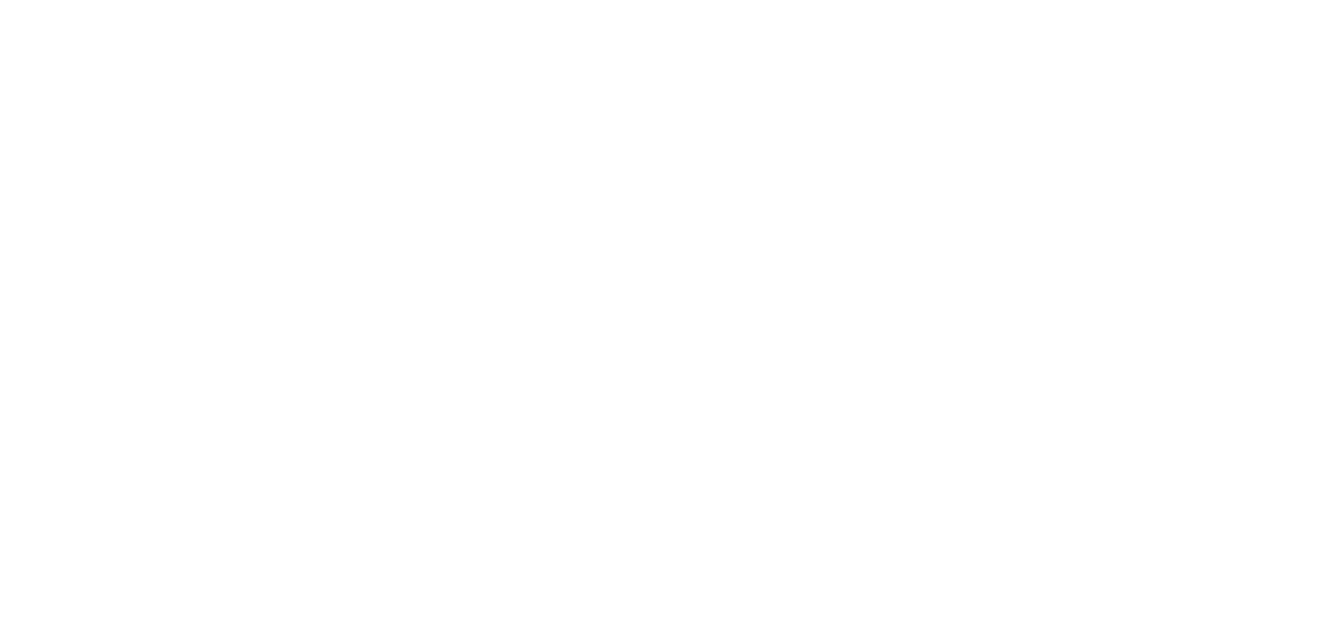
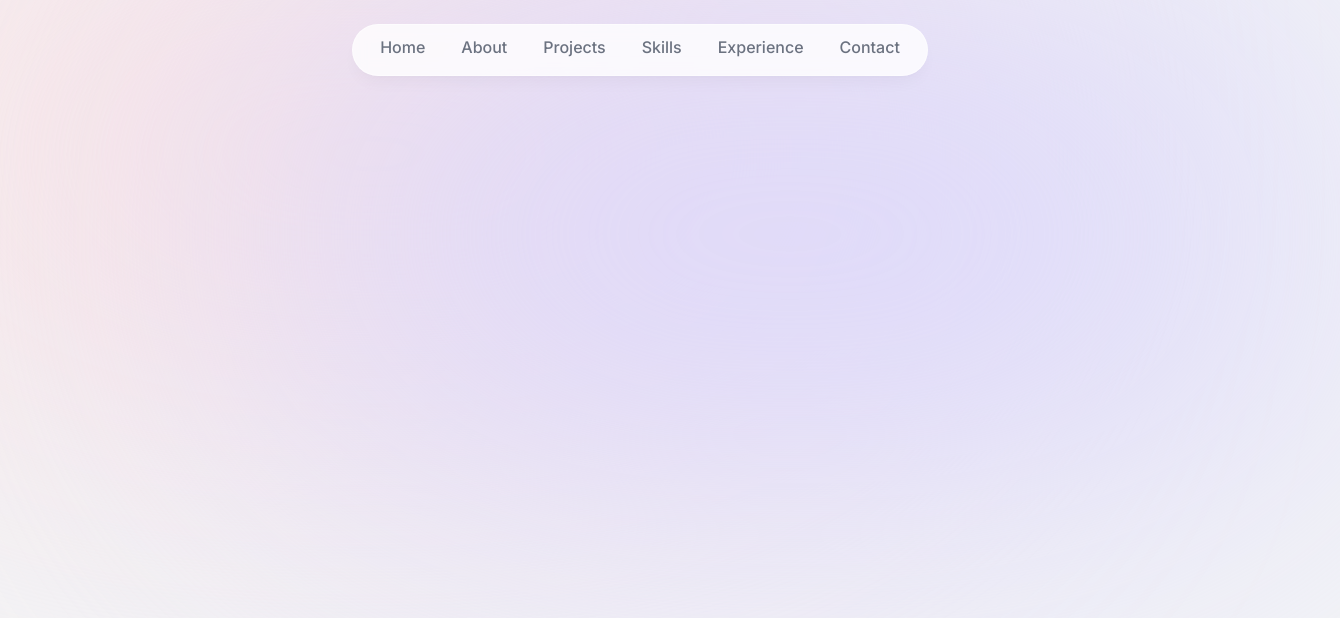
Before and after one commit to Princegupta101/Portfolio, a Next.js app: page / in a window 1280 px wide. Shown: the top 618 px of the page, 1340 px wide, since content can reach past the window. Built offline with nearby package versions, Linux system fonts and the light colour scheme.

Commit message:
navbar done

```diff
--- a/app/globals.css
+++ b/app/globals.css
@@ -1,3 +1,3 @@
-@tailwind base;
-@tailwind components;
-@tailwind utilities;
+@import 'tailwindcss/base';
+@import 'tailwindcss/components';
+@import 'tailwindcss/utilities';
--- a/app/layout.tsx
+++ b/app/layout.tsx
@@ -1,5 +1,7 @@
 import type { Metadata } from "next";
 import { Inter } from "next/font/google";
+
+import Header from "@/components/header"
 
 import "./globals.css";
 
@@ -17,7 +19,13 @@
 }>) {
   return (
     <html lang="en">
-      <body className={inter.className}>{children}</body>
+      <body className={`${inter.className}  bg-gray-100 text-gray-950 relative h-[5000px]`}>
+        <div className=" bg-[#fbe2e3]  relative top-[-6rem] -z-10 right-[11rem] h-[31.25rem] w-[31.25rem] rounded-full blur-[10rem] sm:w-[68.75rem]"></div>
+        <div className=" bg-[#dbd7fb] absolute top-[-1rem]  -z-10  left-[-35rem] h-[31.25rem]  w-[50rem] rounded-full blur-[10rem] sm:w-[68.75rem]
+        md:left-[-33rem] lg:left-[-28rem] xl:left-[15rem] 2xl:left-[-5rem]"></div>
+        <Header/>
+        {children}
+      </body>
     </html>
   );
 }
--- /dev/null
+++ b/components/header.tsx
@@ -0,0 +1,33 @@
+"use client";
+
+import {motion} from "framer-motion";
+import Link from "next/link";
+
+import {links} from "@/lib/data"
+
+export default function Header(){
+    return(
+        <div>
+            <header className=" z-[999] relative">
+                <motion.div className=" fixed top-0 left-1/2  -translate-x-1/2 h-[4.5rem] w-full rounded-none border border-white border-opacity-40 bg-white bg-opacity-80 shadow-lg shadow-black/[0.03] backdrop-blur-[0.5rem] sm:top-6 sm:h-[3.25rem] sm:w-[36rem] sm:rounded-full"
+                initial={{y:-100, x: "-50%",opacity:0}}
+                animate={{y:0,x: "-50%",opacity:1}}
+                ></motion.div>
+
+                <nav className=" flex  fixed top-[0.15rem] left-1/2 h-12 -translate-x-1/2 py-2 sm:top-[1.7rem] sm:h-[initial] sm:py-0 ">
+                    <ul className="flex w-[22rem] flex-wrap items-center justify-center gap-y-1 text-[1rem] font-medium text-gray-500 sm:w-[initial] sm:flex-nowrap sm:gap-5">
+                        {links.map(link => (
+                            <motion.li   className="h-3/4 flex items-center justify-center"
+                             key={link.hash}
+                             initial={{y:-100,opacity:0}}
+                animate={{y:0,opacity:1}}
+                             >
+                            <Link className="flex w-full items-center justify-center px-2 py-2 hover:text-gray-950 transition" href={link.hash}>{link.name}</Link>
+                            </motion.li>
+                        ))}
+                    </ul>
+                </nav>
+            </header>
+        </div>
+    )
+}
--- /dev/null
+++ b/lib/data.ts
@@ -0,0 +1,27 @@
+
+export const links = [
+  {
+    name: "Home",
+    hash: "#home",
+  },
+  {
+    name: "About",
+    hash: "#about",
+  },
+  {
+    name: "Projects",
+    hash: "#projects",
+  },
+  {
+    name: "Skills",
+    hash: "#skills",
+  },
+  {
+    name: "Experience",
+    hash: "#experience",
+  },
+  {
+    name: "Contact",
+    hash: "#contact",
+  },
+] as const;
```
Also changed, not shown: package.json (+6 -4 lines), 2 other files (tests, documents, lock files or other folders).
